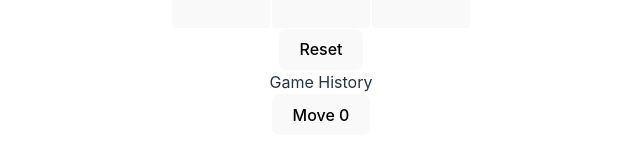
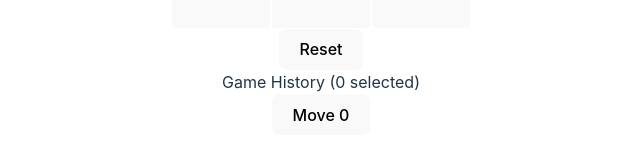
Before and after one commit to 2underscores/tic-tac-toe, a React (Vite) app: page / in a window 1280 px wide. Shown: the part 468-628 px from the top of the page, without its empty margins (319-959 px from the left). Built offline with nearby package versions, Linux system fonts and the light colour scheme.

Commit message:
Fixed type errors

```diff
--- a/src/GameHistory.tsx
+++ b/src/GameHistory.tsx
@@ -1,4 +1,4 @@
-import React from "react";
+// import React from "react"; // React 17+ no longer requires in jsx. automatic JSX runtime autoimports
 
 function HistoryButton({index, clickHandler}: any) {
     return (
@@ -12,11 +12,10 @@ function HistoryButton({index, clickHandler}: any) {
 
 export default function GameHistory({selectedIndex, latestIndex, clickHandler}: any) {
     const buttons = Array.from({length: latestIndex+1}).map((_, idx)=><HistoryButton index={idx} clickHandler={clickHandler}/>)
-    // console.log(buttons);
     return (
         <>
             <div className="GameHistory">
-                Game History
+                Game History ({selectedIndex} selected)
                 <div>
                     {buttons}
                 </div>
--- a/src/components/Square.tsx
+++ b/src/components/Square.tsx
@@ -1,4 +1,4 @@
-import React from "react"
+// import React from "react"; // React 17+ no longer requires in jsx. automatic JSX runtime autoimports
 import './Square.css'
 
 // interface SquareProps {
```
